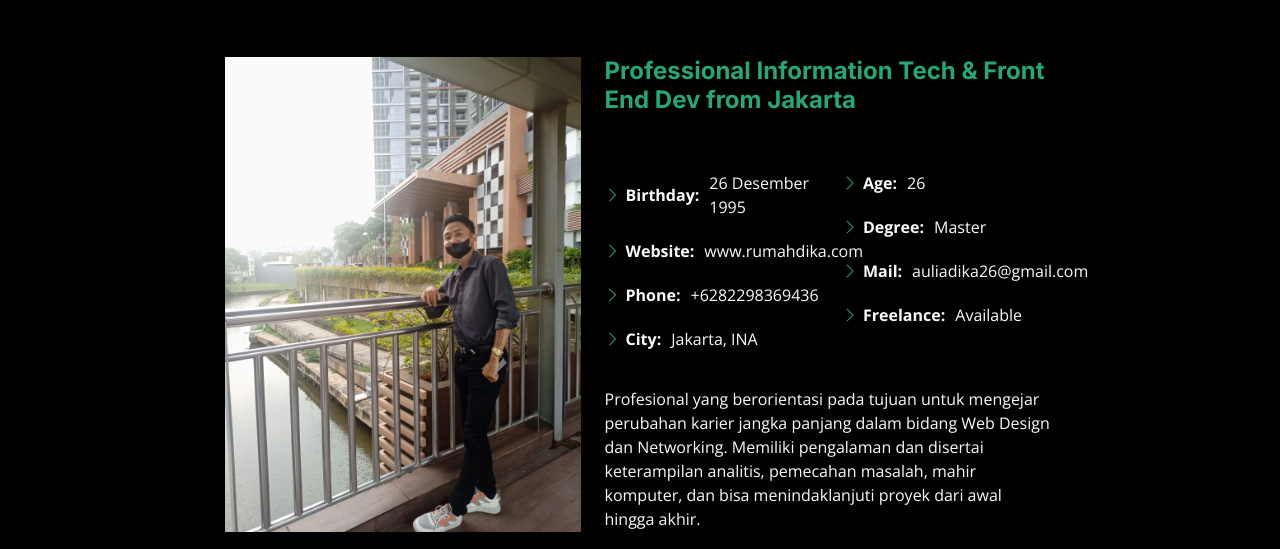
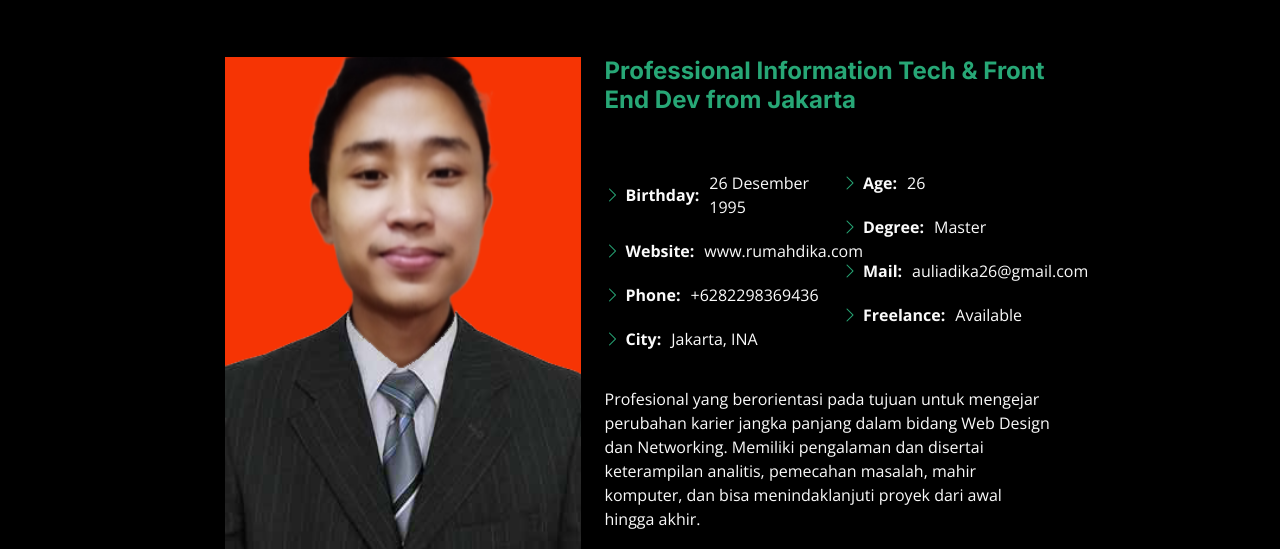
Before and after one commit to aainsomnia/dikaauls, a plain HTML site: page index.html in a window 1280 px wide. Shown: the part 251-800 px from the top of the page. Drawn offline with nearby package versions, Linux system fonts and the light colour scheme.

Commit message:
push update foto

```diff
--- a/index.html
+++ b/index.html
@@ -104,7 +104,7 @@
 
         <div class="row gy-4 justify-content-center">
           <div class="col-lg-4">
-            <img src="assets/img/profile-img.jpg" class="img-fluid" alt="">
+            <img src="assets/img/dika.png" class="img-fluid" width="650px" height="300px">
           </div>
           <div class="col-lg-5 content">
             <h2>Professional Information Tech & Front End Dev from Jakarta</h2>
```
Also changed, not shown: assets/img/dika.png (added).
